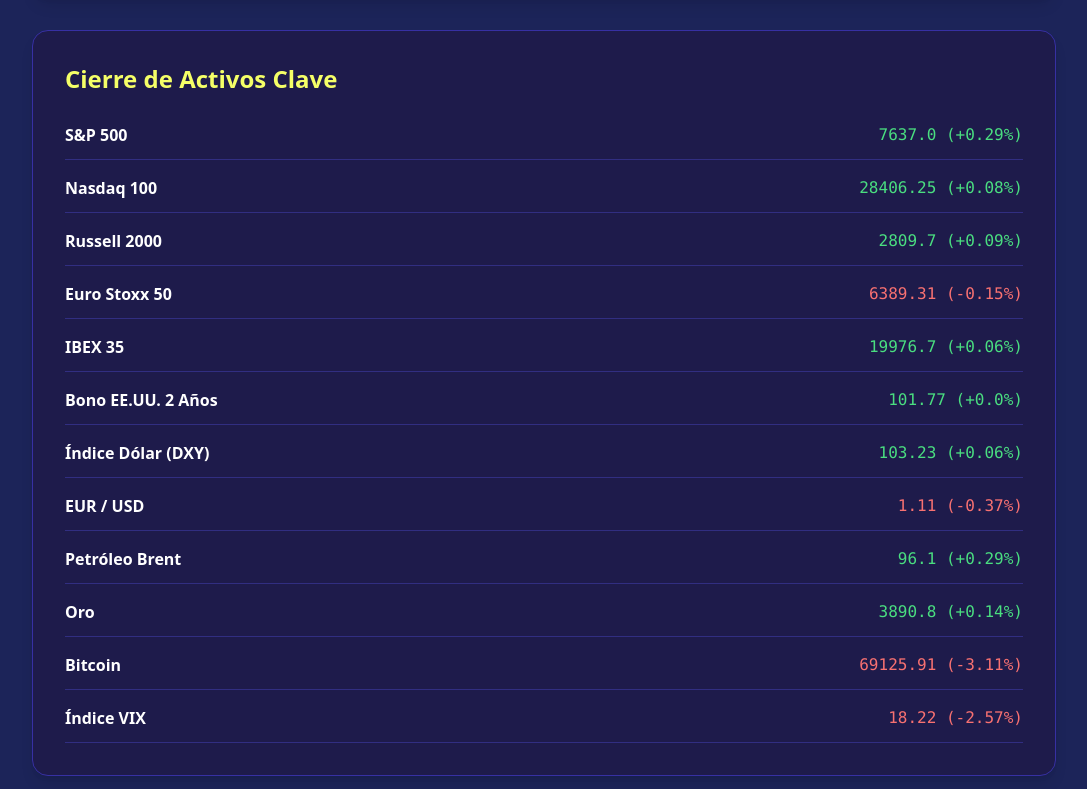
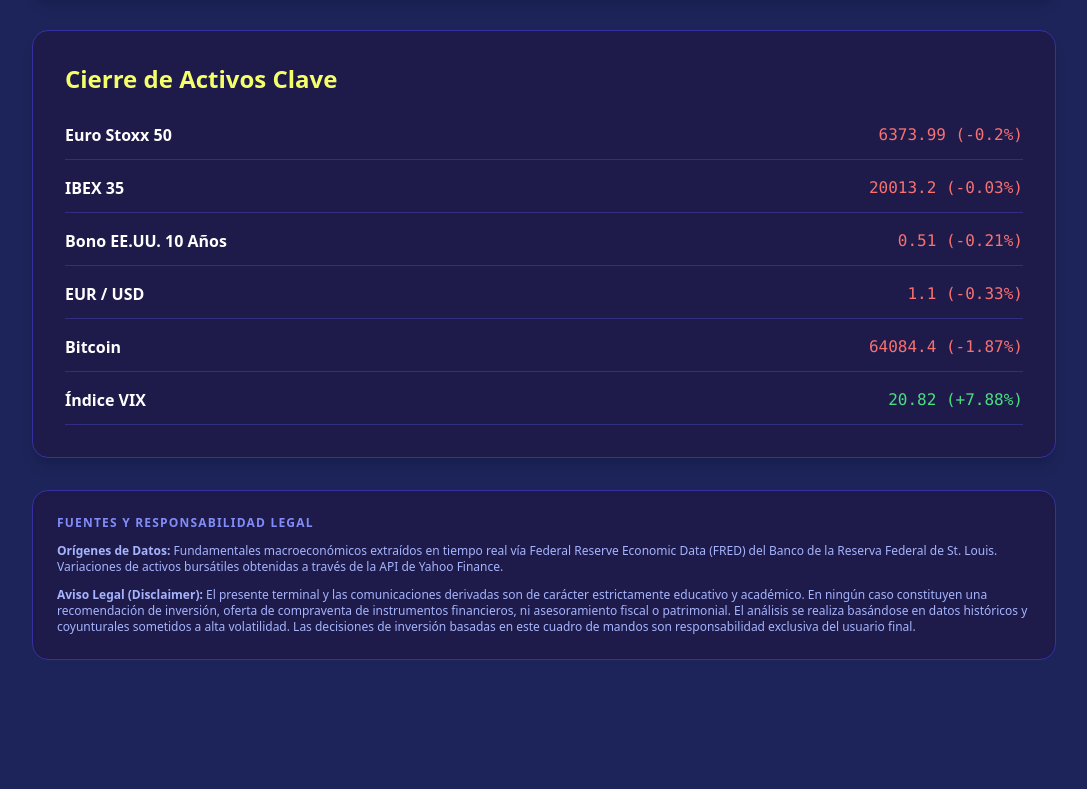
Before and after one commit to aguarinosm/mercado_bot.py, a plain HTML site: page index.html in a window 1280 px wide. Shown: the part 711-1500 px from the top of the page, without its empty margins (96-1183 px from the left). After the commit the page ends 1403 px from the top, so only its background shows below. Drawn offline with nearby package versions, Linux system fonts and the light colour scheme.

Commit message:
Actualizar web diaria automática

```diff
--- a/index.html
+++ b/index.html
@@ -3,7 +3,7 @@
 <head>
     <meta charset="UTF-8">
     <meta name="viewport" content="width=device-width, initial-scale=1.0">
-    <title>Terminal Macro-Financiero | 13-11-2026</title>
+    <title>Terminal Macro-Financiero | 16-11-2026</title>
     <script src="https://cdn.tailwindcss.com"></script>
     <style>
         body { background-color: #1C2459; color: #ffffff; font-family: system-ui, -apple-system, sans-serif; }
@@ -15,7 +15,7 @@
         <!-- CABECERA -->
         <header class="border-b border-indigo-800 pb-4">
             <h1 class="text-4xl font-extrabold text-[#F5FF67]">Briefing de Mercados</h1>
-            <p class="text-indigo-300 mt-2 text-sm uppercase tracking-wider">Despliegue Analítico • Fecha: 13-11-2026</p>
+            <p class="text-indigo-300 mt-2 text-sm uppercase tracking-wider">Despliegue Analítico • Fecha: 16-11-2026</p>
         </header>
 
         <!-- BLOQUE 1: RESUMEN DUMMIES (AMARILLO GIGANTE) -->
@@ -30,7 +30,7 @@
         <section class="bg-indigo-950 p-6 md:p-8 rounded-2xl border border-indigo-800 shadow-lg space-y-6">
             <h2 class="text-2xl font-bold text-[#F5FF67]">Monitor Macro & FED</h2>
             <p class="text-indigo-100 leading-relaxed text-lg">
-                <strong>Análisis Institucional:</strong> Entorno macroeconómico acomodaticio o asimilado por el consenso. La lectura de inflación (337.476) y un mercado laboral estabilizado permiten que los índices directores extiendan su estructura técnica, con el bono a 10 años estabilizado en 0%.
+                <strong>Análisis Institucional:</strong> Entorno macroeconómico acomodaticio o asimilado por el consenso. La lectura de inflación (337.476) y un mercado laboral estabilizado permiten que los índices directores extiendan su estructura técnica, con el bono a 10 años estabilizado en 0.51%.
             </p>
             <div class="grid grid-cols-2 md:grid-cols-4 gap-4 mt-6">
                 <div class="bg-[#1C2459] p-4 rounded-xl border border-indigo-800 text-center">
@@ -58,63 +58,33 @@
             <ul class="space-y-1 mt-4">
 
         <li class='flex justify-between border-b border-indigo-900 py-3 items-center'>
-            <span class='font-semibold'>S&P 500</span>
-            <span class='font-mono text-green-400'>7637.0 (+0.29%)</span>
-        </li>
-
-        <li class='flex justify-between border-b border-indigo-900 py-3 items-center'>
-            <span class='font-semibold'>Nasdaq 100</span>
-            <span class='font-mono text-green-400'>28406.25 (+0.08%)</span>
-        </li>
-
-        <li class='flex justify-between border-b border-indigo-900 py-3 items-center'>
-            <span class='font-semibold'>Russell 2000</span>
-            <span class='font-mono text-green-400'>2809.7 (+0.09%)</span>
-        </li>
-
-        <li class='flex justify-between border-b border-indigo-900 py-3 items-center'>
             <span class='font-semibold'>Euro Stoxx 50</span>
-            <span class='font-mono text-red-400'>6389.31 (-0.15%)</span>
+            <span class='font-mono text-red-400'>6373.99 (-0.2%)</span>
         </li>
 
         <li class='flex justify-between border-b border-indigo-900 py-3 items-center'>
             <span class='font-semibold'>IBEX 35</span>
-            <span class='font-mono text-green-400'>19976.7 (+0.06%)</span>
+            <span class='font-mono text-red-400'>20013.2 (-0.03%)</span>
         </li>
 
         <li class='flex justify-between border-b border-indigo-900 py-3 items-center'>
-            <span class='font-semibold'>Bono EE.UU. 2 Años</span>
-            <span class='font-mono text-green-400'>101.77 (+0.0%)</span>
-        </li>
-
-        <li class='flex justify-between border-b border-indigo-900 py-3 items-center'>
-            <span class='font-semibold'>Índice Dólar (DXY)</span>
-            <span class='font-mono text-green-400'>103.23 (+0.06%)</span>
+            <span class='font-semibold'>Bono EE.UU. 10 Años</span>
+            <span class='font-mono text-red-400'>0.51 (-0.21%)</span>
         </li>
 
         <li class='flex justify-between border-b border-indigo-900 py-3 items-center'>
             <span class='font-semibold'>EUR / USD</span>
-            <span class='font-mono text-red-400'>1.11 (-0.37%)</span>
-        </li>
-
-        <li class='flex justify-between border-b border-indigo-900 py-3 items-center'>
-            <span class='font-semibold'>Petróleo Brent</span>
-            <span class='font-mono text-green-400'>96.1 (+0.29%)</span>
-        </li>
-
-        <li class='flex justify-between border-b border-indigo-900 py-3 items-center'>
-            <span class='font-semibold'>Oro</span>
-            <span class='font-mono text-green-400'>3890.8 (+0.14%)</span>
+            <span class='font-mono text-red-400'>1.1 (-0.33%)</span>
         </li>
 
         <li class='flex justify-between border-b border-indigo-900 py-3 items-center'>
             <span class='font-semibold'>Bitcoin</span>
-            <span class='font-mono text-red-400'>69125.91 (-3.11%)</span>
+            <span class='font-mono text-red-400'>64084.4 (-1.87%)</span>
         </li>
 
         <li class='flex justify-between border-b border-indigo-900 py-3 items-center'>
             <span class='font-semibold'>Índice VIX</span>
-            <span class='font-mono text-red-400'>18.22 (-2.57%)</span>
+            <span class='font-mono text-green-400'>20.82 (+7.88%)</span>
         </li>
 
             </ul>
```
